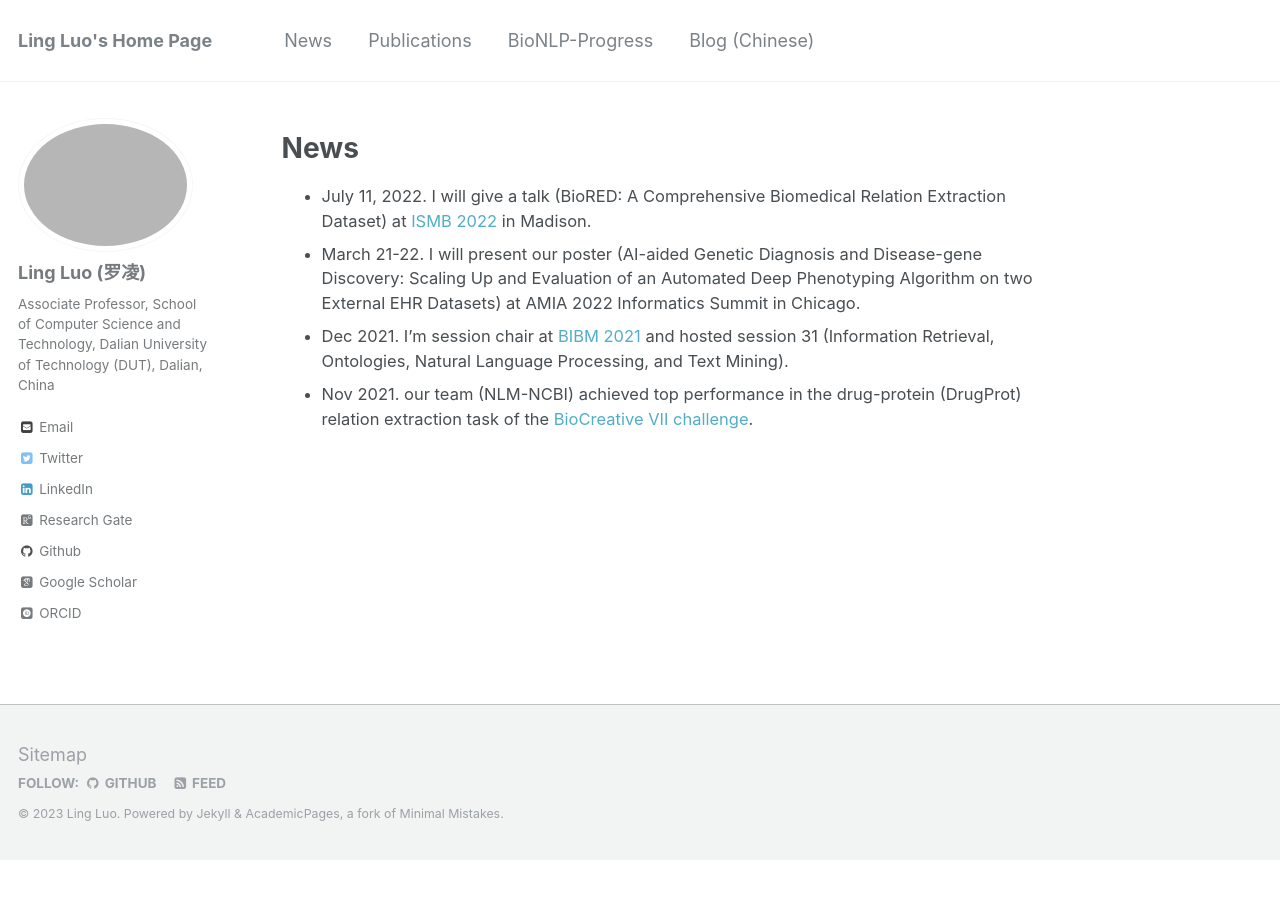
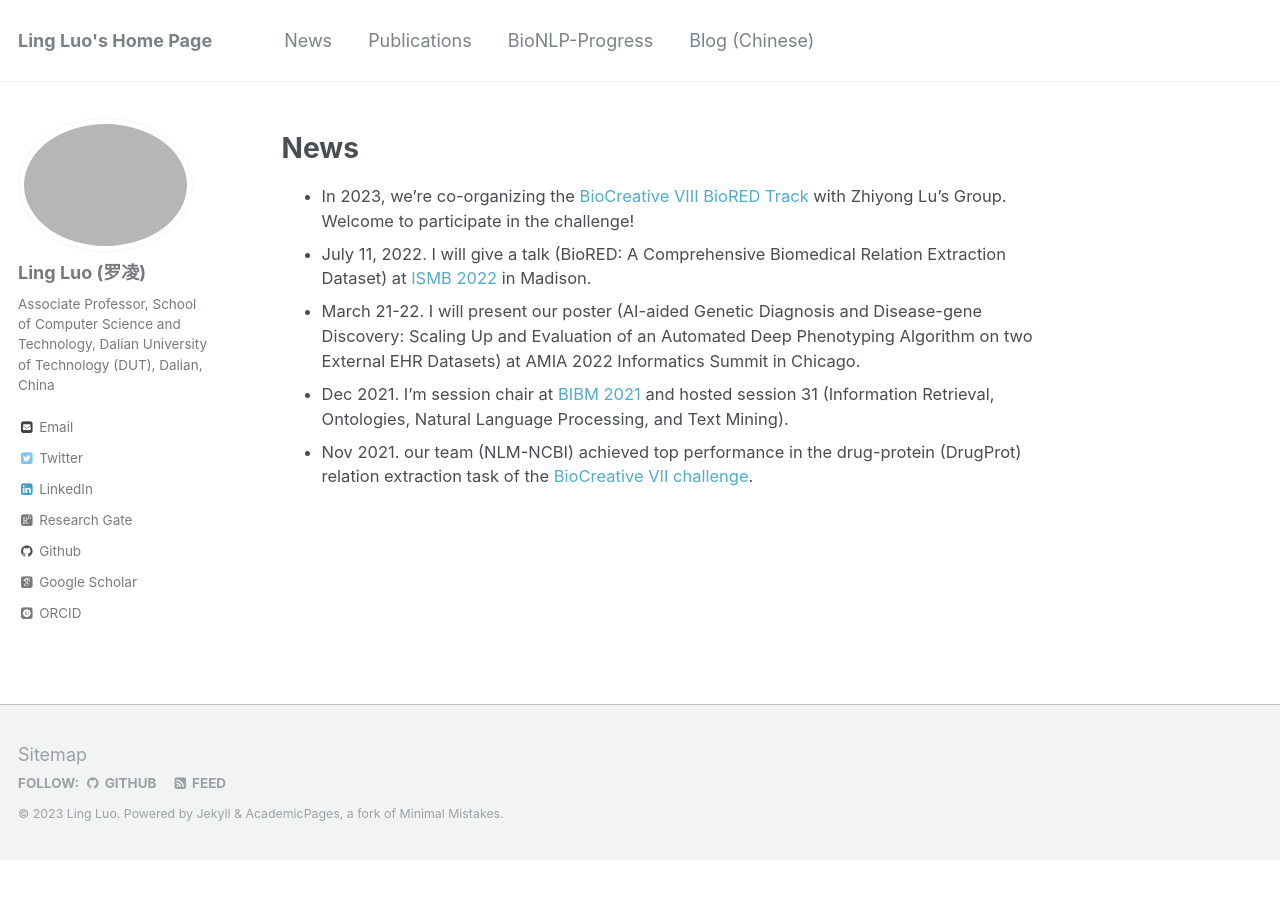
Before and after one commit to lingluodlut/lingluodlut.github.io, a Jekyll site: the page built from _pages/News.md, in a window 1280 px wide. Built offline with Jekyll 4.4.1, drawn with Linux system fonts in a browser that asks for light colours; some web fonts are replaced.

Commit message:
Add files via upload

```diff
--- a/_pages/News.md
+++ b/_pages/News.md
@@ -5,6 +5,7 @@ author_profile: true
 ---
 
 # News #
+- In 2023, we're co-organizing the [BioCreative VIII BioRED Track](https://biocreative.bioinformatics.udel.edu/tasks/biocreative-viii/track-1/) with Zhiyong Lu’s Group. Welcome to participate in the challenge!
 - July 11, 2022. I will give a talk (BioRED: A Comprehensive Biomedical Relation Extraction Dataset) at [ISMB 2022](https://www.iscb.org/ismb2022-program/abstracts/text-mining) in Madison.
 - March 21-22. I will present our poster (AI-aided Genetic Diagnosis and Disease-gene Discovery: Scaling Up and Evaluation of an Automated Deep Phenotyping Algorithm on two External EHR Datasets) at AMIA 2022 Informatics Summit in Chicago.
 - Dec 2021. I'm session chair at [BIBM 2021](https://ieeebibm.org/BIBM2021/) and hosted session 31 (Information Retrieval, Ontologies, Natural Language Processing, and Text Mining).
```
